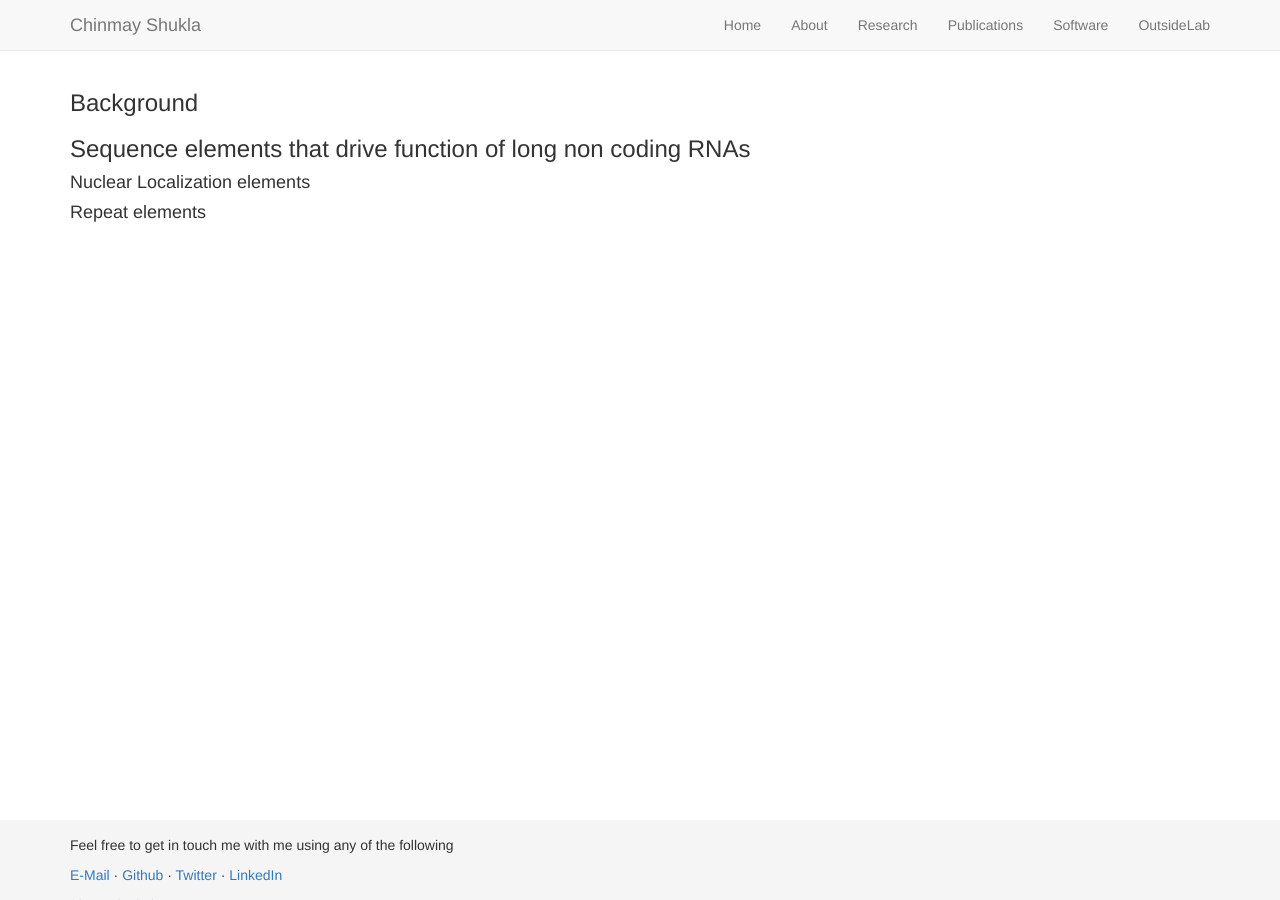
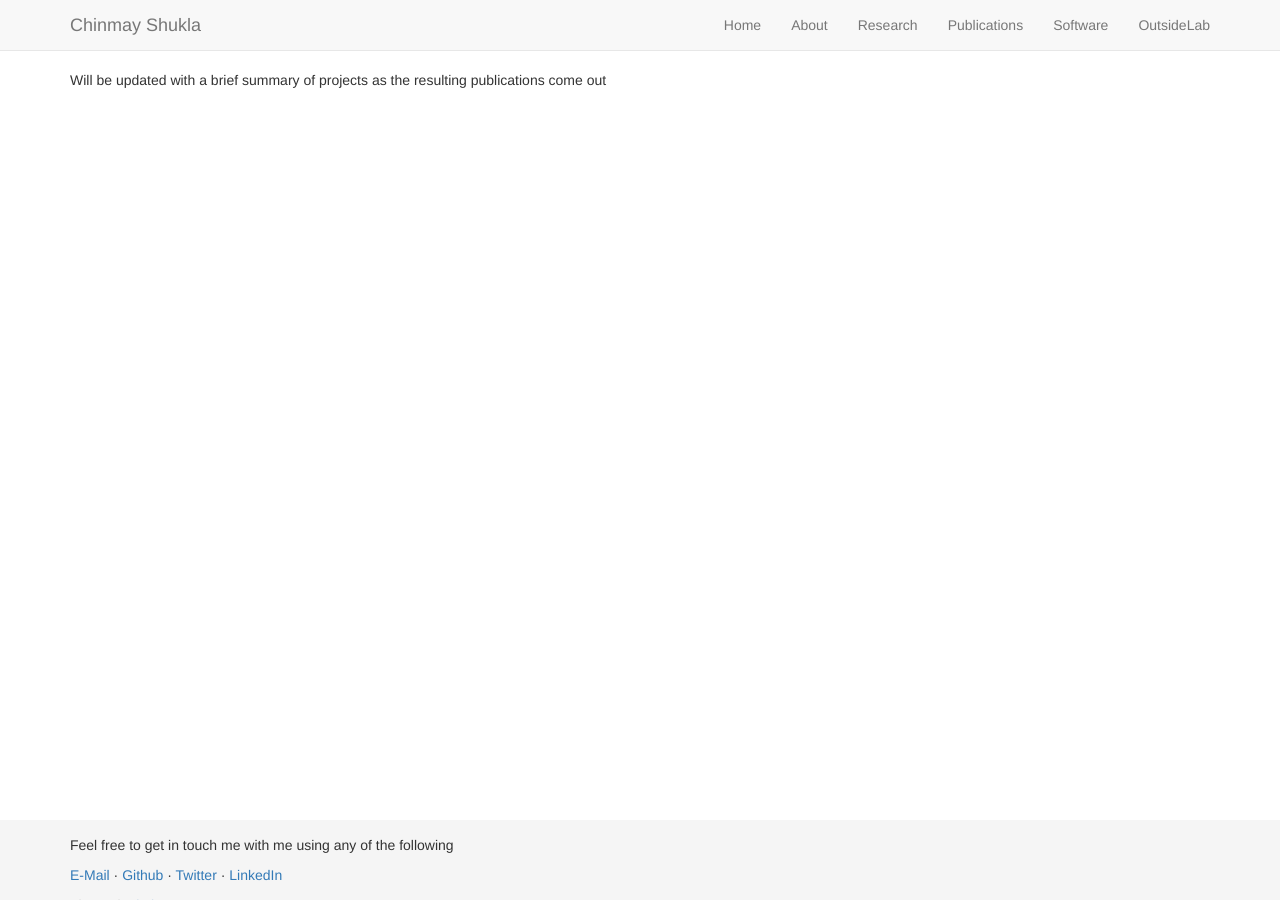
Before and after one commit to cshukla/cshukla.github.io, a Jekyll site: the page built from pages/research.md, in a window 1280 px wide and 900 px high. Built offline with Jekyll 4.4.1, drawn with Linux system fonts in a browser that asks for light colours; nearby versions of some CDN libraries.

Commit message:
Update Research page

```diff
--- a/pages/research.md
+++ b/pages/research.md
@@ -3,10 +3,4 @@ layout: template1
 title: Research
 ---
 
-### Background
-
-### Sequence elements that drive function of long non coding RNAs
-
-#### Nuclear Localization elements
-
-#### Repeat elements
+Will be updated with a brief summary of projects as the resulting publications come out
```
